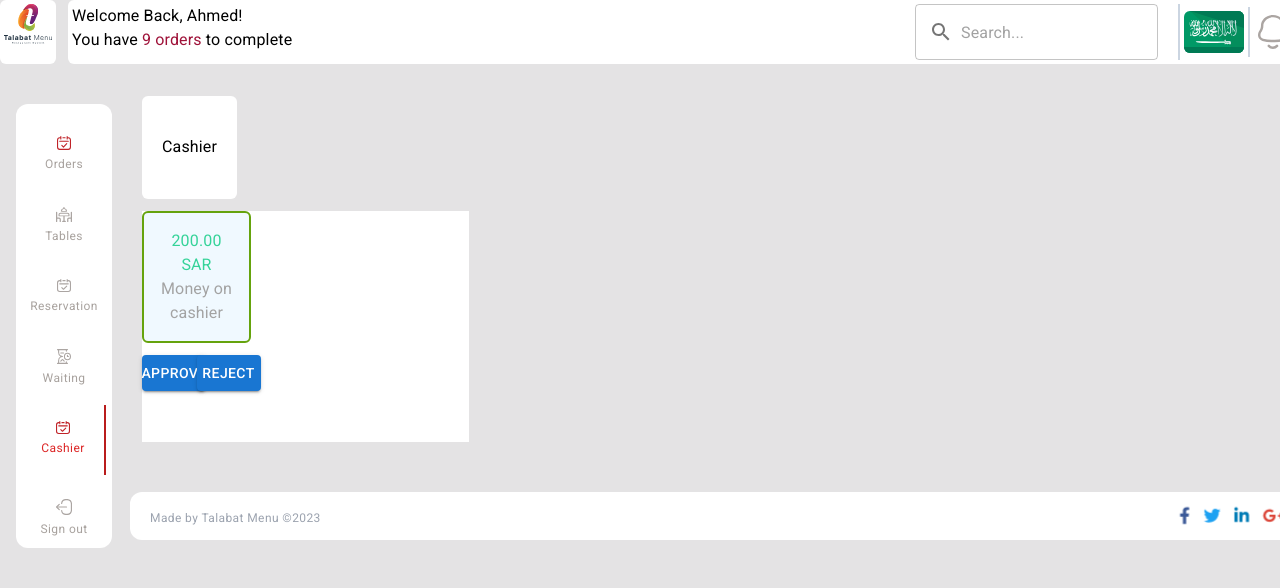
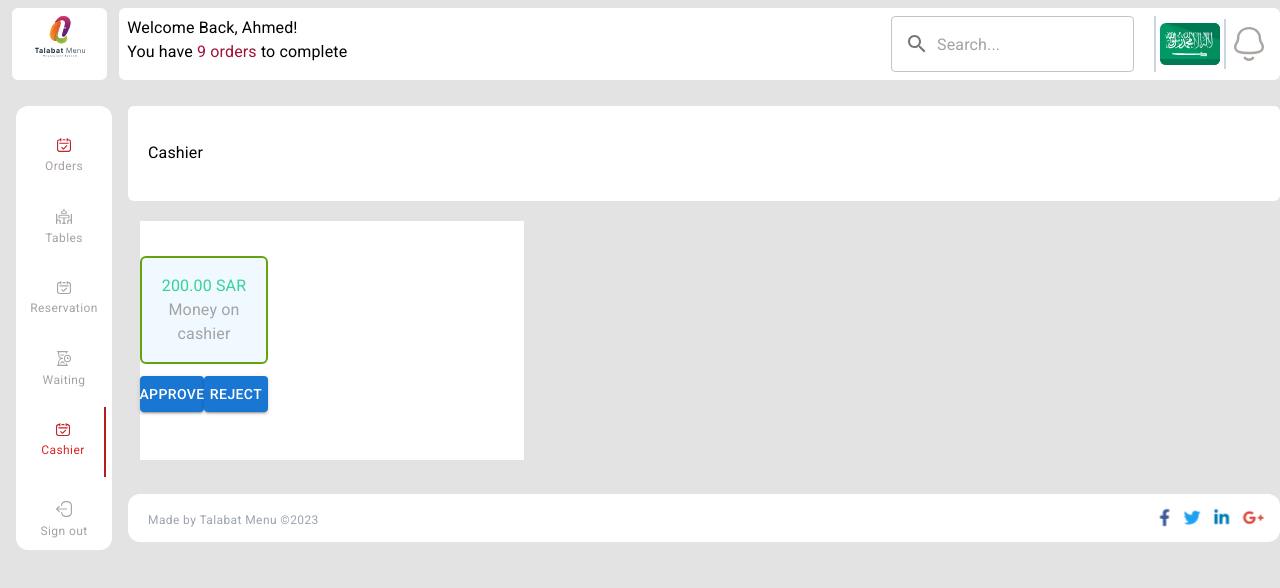
Before and after one commit to raghupathidhara/cronj-talabat, a Next.js app: page / in a window 1280 px wide. Shown: the top 588 px of the page. Built offline with nearby package versions, Linux system fonts and the light colour scheme.

Commit message:
css chnages

```diff
--- a/components/Approve/index.js
+++ b/components/Approve/index.js
@@ -4,7 +4,7 @@ import React from 'react'
 const Approve = ({setApprove}) => {
   return (
     <>
-    <Box className='flex flex-col m-3 bg-white'>
+    <Box className='flex flex-col m-3 bg-white justify-center items-center' sx={{width:"100%",height:"100%"}}>
       <Grid container>
         <Grid item md={4}>
             <Box className='border-2 border-lime-600 p-4 text-center bg-sky-50 rounded-md'>
--- a/components/Bills/index.js
+++ b/components/Bills/index.js
@@ -13,11 +13,11 @@ function index({ bills, setSelectedBill }) {
   return (
     <Box
       sx={{
-        height: "100vh",
+        height: "400px",
         backgroundColor: "#FFFFFF",
         borderRadius: "10px",
       }}
-      className="w-80 overflow-y-scroll my-3"
+      className="w-80 overflow-y-scroll my-3 scroller"
     >
       <Box className="w-full flex justify-between px-2 pt-2 mb-2">
         <Box className="font-bold text-xl">Bills</Box>
--- a/components/Cashier/index.js
+++ b/components/Cashier/index.js
@@ -7,7 +7,7 @@ const dootedClass =
 const index = ({showBlock,showTotals}) => {
   return (
     <>
-      <Box className="flex justify-between p-5 mx-3 bg-white rounded-md">
+      <Box className="flex justify-between px-5 py-3 bg-white rounded-md w-full my-2">
         <Box className="flex items-center">
           <Typography className="font-bold mr-2">Cashier</Typography>
           {showBlock && (
--- a/components/Dashboard/index.js
+++ b/components/Dashboard/index.js
@@ -1,4 +1,4 @@
-import { Grid } from "@mui/material";
+import { Box, Grid } from "@mui/material";
 import { useState } from "react";
 import Bills from "../Bills";
 import Cashier from "../Cashier";
@@ -11,16 +11,19 @@ function index({ bills }) {
   const [isApproved, setIsApproved]= useState(false);
 
   return (
-    <Grid item container sx={{height:"100%"}}>
+    <Grid item container sx={{height:"100%",width:"100%"}}>
       <Grid item container>
         <Cashier showBlock={isApproved} showTotals={isApproved} />
       </Grid>
       <Grid
+
         item
         container
         sx={{
           display: "grid",
-          gridTemplateColumns: "30% 1fr",
+          marginBottom:"0px",
+          gridTemplateColumns:"1fr 2fr",
+          width:"100%",
         }}
       >
         {
@@ -33,10 +36,10 @@ function index({ bills }) {
               <Table table={bills[selectedBill]}/>
             </Grid>
             </>
-          ): <Approve setApprove={setIsApproved}/>
+          ): <Box><Approve setApprove={setIsApproved}/></Box>
         }
       </Grid>
-      <Grid item container sx={{marginTop:"auto"}}>
+      <Grid container className="mt-auto">
         <Footer/>
       </Grid>
     </Grid>
--- a/components/Footer/Footer.js
+++ b/components/Footer/Footer.js
@@ -4,7 +4,7 @@ import React from 'react'
 
 const Footer = () => {
   return (
-    <Box className="w-full rounded-xl bg-white h-12  p-2 flex items-center justify-between">
+    <Box sx={{width:"100%"}} className="rounded-xl bg-white h-12  p-2 flex items-center justify-between">
         <Box className="ml-3"><Typography className='text-xs text-gray-400' variant='caption'>Made by Talabat Menu ©2023</Typography></Box>
         <Box><img src="/images/social.png" alt="" /></Box>
     </Box>
--- a/components/Header/index.js
+++ b/components/Header/index.js
@@ -5,11 +5,11 @@ import SearchIcon from "@mui/icons-material/Search";
 const index = () => {
   return (
     <>
-      <Box className="flex justify-start">
-        <Box className="p-1 mr-3 rounded-md bg-white">
-          <Image src={"/images/logo.svg"} width={50} height={50} />
+      <Box className="flex justify-start my-2 w-screen box-content">
+        <Box className="p-2 mx-3 w-24 rounded-md bg-white">
+          <Image src={"/images/logo.svg"} width={50} height={50} className="m-auto"/>
         </Box>
-        <Box className="w-screen flex justify-between p-1 bg-white rounded-md">
+        <Box className="w-11/12 flex justify-between p-2 bg-white rounded-md">
           <Box>
             <Typography className="font-bold text-2xl">
               Welcome Back, Ahmed!
--- a/components/Table/index.js
+++ b/components/Table/index.js
@@ -4,7 +4,7 @@ import Orders from '../Orders'
 
 function index({ table }) {
   return (
-    <Grid container sx={{background:'#fff', padding:'1rem', borderRadius:'1rem'}}>
+    <Grid container sx={{background:'#fff', padding:'1rem', borderRadius:'1rem', height:"400px"}} className="mt-2">
       {table && (
         <Grid container sx={{gap:'0.5rem'}}>
           <Grid item container sx={{
--- a/pages/index.js
+++ b/pages/index.js
@@ -10,11 +10,12 @@ export default function Home() {
 
   return (
 
-    <Grid container sx={{
-      gap:'2rem',
+    <Grid container className="w-full" sx={{
+      gap:'10px',
       display:'grid',
+
     }}>
-      <Grid item container>
+      <Grid item container className="w-full">
         <Header />
       </Grid>
       <Grid
--- a/styles/globals.css
+++ b/styles/globals.css
@@ -1,8 +1,6 @@
 @tailwind base;
 @tailwind components;
 @tailwind utilities;
-
-
 
 /*
 :root {
@@ -104,19 +102,27 @@ a {
     color-scheme: dark;
   }
 } */
+
+*{
+  padding: 0;
+  margin: 0;
+}
 body {
- background-color: #E4E3E4;
+  background-color: #e4e3e4;
+  padding: 0;
+  margin: 0;
 }
 
-body::-webkit-scrollbar {
-  width: 0.5rem;
+.scroller::-webkit-scrollbar {
+  width: 7px;
 }
 
-body::-webkit-scrollbar-track {
+.scroller::-webkit-scrollbar-track {
   box-shadow: inset 0 0 6px rgba(0, 0, 0, 0.3);
+  height: 5px;
 }
 
-body::-webkit-scrollbar-thumb {
-  background-color: #C02328;
+.scroller::-webkit-scrollbar-thumb {
+  background-color: #c02328;
   /* outline: 1px solid slategrey; */
 }
```
